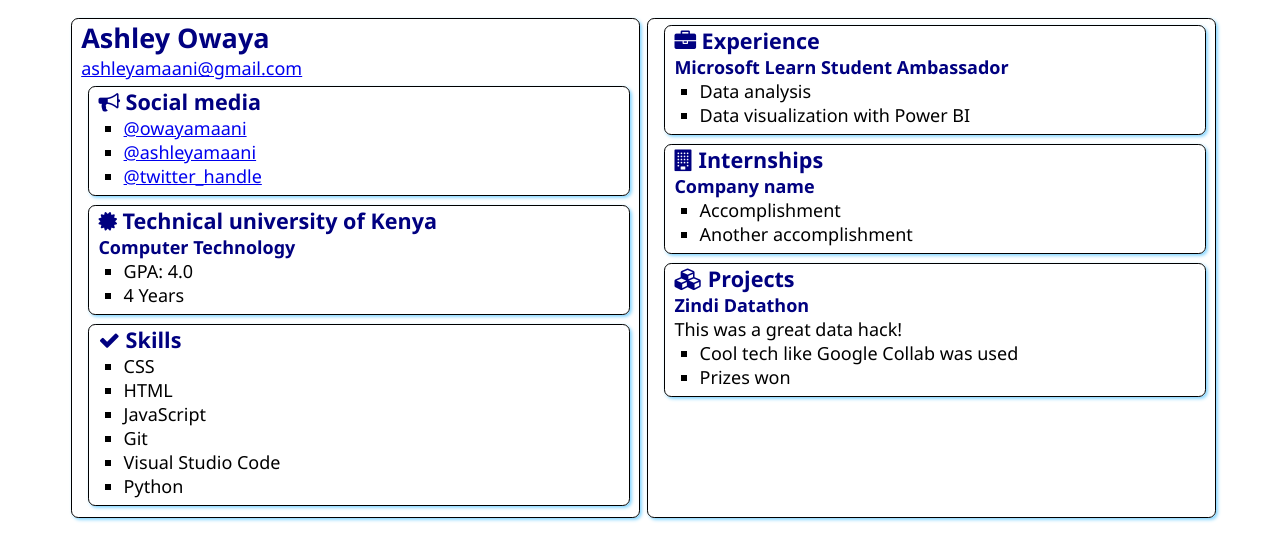
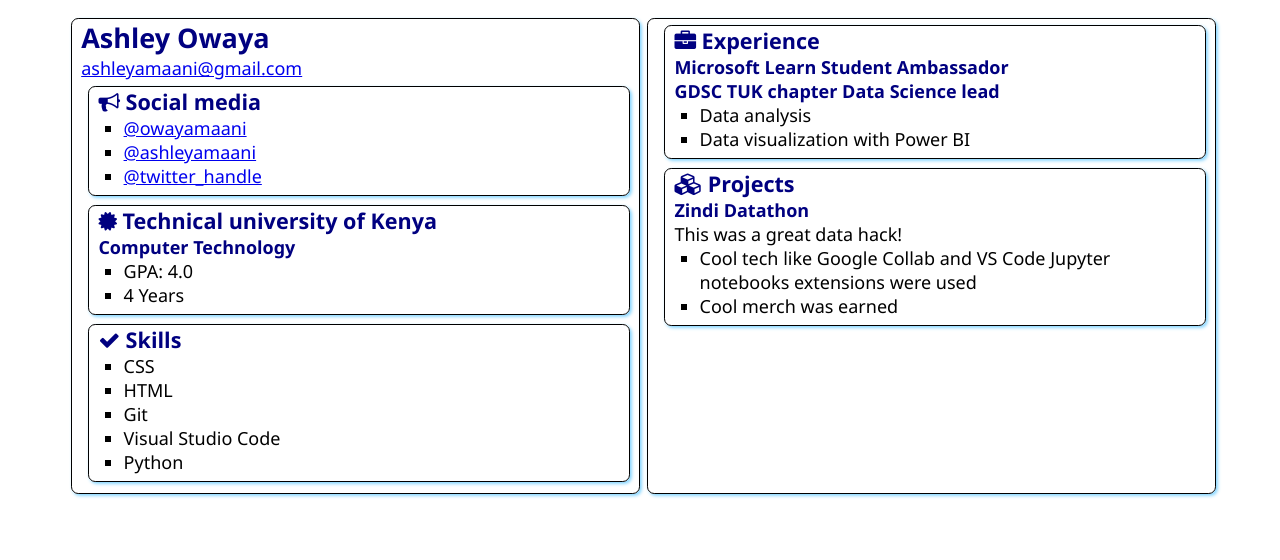
Before and after one commit to owayamaani/SATechnicalOnboarding, a plain HTML site: page src/index.html in a window 1280 px wide. Drawn offline with Linux system fonts and the light colour scheme.

Commit message:
Update index.html
updates to profile

```diff
--- a/src/index.html
+++ b/src/index.html
@@ -49,7 +49,6 @@
                 <ul>
                     <li>CSS</li>
                     <li>HTML</li>
-                    <li>JavaScript</li>
                     <li>Git</li>
                     <li>Visual Studio Code</li>
                     <li>Python</li>
@@ -63,23 +62,13 @@
                     Experience
                 </h2>
                 <h3>Microsoft Learn Student Ambassador</h3>
+                <h3>GDSC TUK chapter Data Science lead</h3>
                 <ul>
                     <li>Data analysis</li>
                     <li>Data visualization with Power BI</li>
                 </ul>
             </section>
-            <section class="box">
-                <h2>
-                    <i class="fa fa-building" aria-hidden="true"></i>
-                    Internships
-                </h2>
 
-                <h3>Company name</h3>
-                <ul>
-                    <li>Accomplishment</li>
-                    <li>Another accomplishment</li>
-                </ul>
-            </section>
             <section class="box">
                 <h2>
                     <i class="fa fa-cubes" aria-hidden="true"></i>
@@ -89,8 +78,8 @@
                 <h3>Zindi Datathon</h3>
                 <div>This was a great data hack!</div>
                 <ul>
-                    <li>Cool tech like Google Collab was used</li>
-                    <li>Prizes won</li>
+                    <li>Cool tech like Google Collab and VS Code Jupyter notebooks extensions were used</li>
+                    <li>Cool merch was earned</li>
                 </ul>
             </section>
         </article>
```
